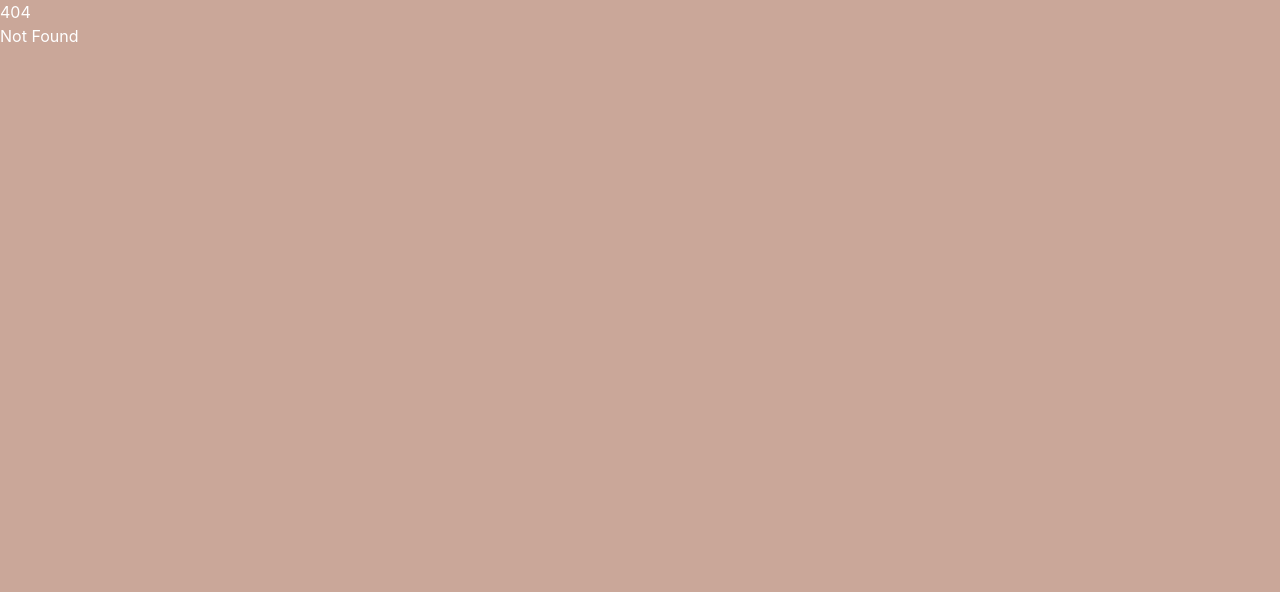
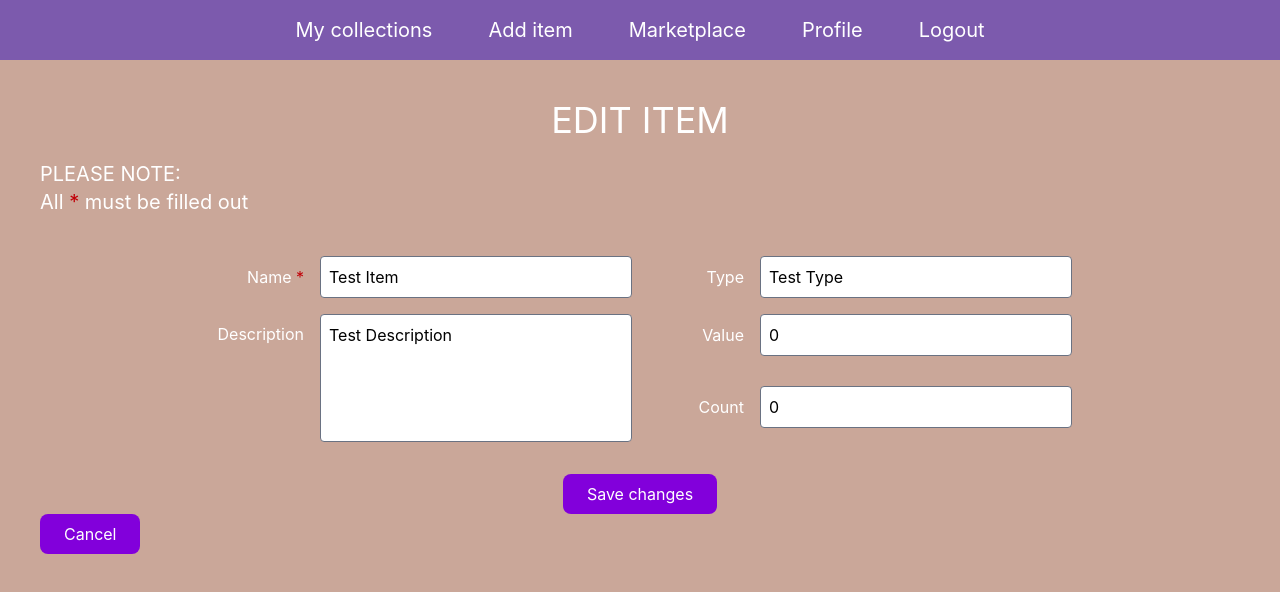
Before and after one commit to Aarhus-tech-project/hovedforloebsprojekth2-Duck413, a SvelteKit app in the folder Frontend/CollectionManagerGui/: page /items/1/edit in a window 1280 px wide. Before the commit this address had no page. Shown: the top 592 px of the page. Built offline with nearby package versions, Linux system fonts and the light colour scheme.

Commit message:
Changes to item pages on my GUI

```diff
--- /dev/null
+++ b/Frontend/CollectionManagerGui/src/routes/(pages)/items/[itemID]/+page.svelte
@@ -0,0 +1,38 @@
+<!-- View 1 item -->
+<script>
+    import { goto } from '$app/navigation';
+    const { data } = $props();
+    const BASE = 'http://localhost:5215/api';
+
+async function deleteItem() {
+    const confirmed = confirm('Are you sure you want to delete this item? This cannot be undone.');
+    if (!confirmed) return;
+
+    await fetch(`${BASE}/Collection/${data.itemId}`, { method: 'DELETE' });
+    goto('/collections/${data.collectionId}');
+}
+</script>
+
+<h1 class="text-center text-4xl mt-10">
+    VIEW ITEM
+</h1>
+
+<nav class="flex justify-left ml-10 mt-10">
+    <button
+        class="bg-purple-700 text-white px-6 py-2 rounded-lg cursor-pointer hover:bg-purple-900"
+        onclick={() => goto(`/items/${data.itemId}/edit`)}>
+        Edit item
+    </button>
+    <button class="bg-purple-700 text-white px-6 py-2 rounded-lg cursor-pointer hover:bg-purple-900"
+        onclick={deleteItem}>
+        Delete item
+    </button>
+</nav>
+
+<nav class="flex justify-left ml-10 mt-10">
+    <button
+        class="bg-purple-700 text-white px-6 py-2 rounded-lg cursor-pointer hover:bg-purple-900"
+        onclick={() => goto(`/collections/${data.collectionId}`)}>
+        Go back to collection
+    </button>
+</nav>
--- /dev/null
+++ b/Frontend/CollectionManagerGui/src/routes/(pages)/items/[itemID]/+page.ts
@@ -0,0 +1,7 @@
+//View item
+export function load({ params }: { params: { id: string, itemId: string } }) {
+    return {
+        collectionId: params.id,
+        itemId: params.itemId
+    };
+}
--- /dev/null
+++ b/Frontend/CollectionManagerGui/src/routes/(pages)/items/[itemID]/edit/+page.svelte
@@ -0,0 +1,107 @@
+<!-- Edit item -->
+<script>
+    import { goto } from '$app/navigation';
+
+    const BASE = 'http://localhost:5215/api';
+    const { data } = $props();
+
+    let itemName = $state(data.item.itemName);
+    let itemDescription = $state(data.item.itemDescription ?? '');
+    let itemType = $state(data.item.itemType ?? '');
+    let itemValue = $state(data.item.itemValue ?? '');
+    let itemCount = $state(data.item.itemCount ?? '');
+    let submitted = $state(false);
+
+    async function updateItem() {
+        submitted = true;
+        if (!itemName.trim()) return;
+
+        /*await fetch(`${BASE}/Item/${data.itemId}`, {
+            method: 'PUT',
+            headers: { 'Content-Type': 'application/json' },
+            body: JSON.stringify({
+                itemName,
+                itemDescription,
+                itemType,
+                itemValue: Number(itemValue),
+                itemCount: Number(itemCount)
+            })
+        });
+        goto(`/collections/${data.collectionId}/items/${data.itemId}`);*/
+        goto('/items/itemTest');    }
+</script>
+
+<h1 class="text-center text-4xl mt-10">
+    EDIT ITEM
+</h1>
+
+<h2 class="text-xl ml-10 mt-5">PLEASE NOTE:</h2>
+<h2 class="text-xl ml-10">
+    All <span class="text-red-700">*</span> must be filled out
+</h2>
+
+<div class="w-full max-w-4xl mx-auto px-4">
+  <div class="grid grid-cols-2 gap-x-4 gap-y-4 mt-10">
+
+    <div class="flex items-center gap-4">
+      <label class="w-24 shrink-0 text-right">Name <span class="text-red-700">*</span></label>
+      <div class="flex flex-col flex-1">
+        <input
+          class="border p-2 rounded w-full text-black {submitted && !itemName.trim() ? 'border-red-500 border-2' : ''}"
+          type="text"
+          bind:value={itemName} />
+        {#if submitted && !itemName.trim()}
+          <p class="text-red-700 text-sm mt-1">Pick a name for your item</p>
+        {/if}
+      </div>
+    </div>
+
+    <div class="flex items-center gap-4">
+      <label class="w-24 shrink-0 text-right">Type</label>
+      <input class="border p-2 rounded w-full text-black flex-1" type="text" bind:value={itemType} />
+    </div>
+
+    <div class="flex items-start gap-4 row-span-2">
+      <label class="w-24 shrink-0 text-right mt-2">Description</label>
+      <textarea class="border p-2 rounded w-full h-32 text-black resize-none flex-1" bind:value={itemDescription}></textarea>
+    </div>
+
+    <div class="flex items-center gap-4 self-start">
+      <label class="w-24 shrink-0 text-right">Value</label>
+      <input class="border p-2 rounded w-full text-black flex-1" type="number" bind:value={itemValue} />
+    </div>
+
+    <div class="flex items-center gap-4 self-start">
+      <label class="w-24 shrink-0 text-right">Count</label>
+      <input class="border p-2 rounded w-full text-black flex-1" type="number" bind:value={itemCount} />
+    </div>
+
+    <div class="col-span-2 flex justify-center mt-4">
+      <button
+        class="bg-purple-700 text-white px-6 py-2 rounded-lg cursor-pointer hover:bg-purple-900"
+        onclick={updateItem}>
+        Save changes
+      </button>
+    </div>
+
+  </div>
+</div>
+
+<!-- TEST NAVIGATION; DELETE LATER-->
+<nav class="flex justify-left ml-10">
+  <button
+    class="bg-purple-700 text-white px-6 py-2 rounded-lg cursor-pointer hover:bg-purple-900"
+    onclick={() => goto('/items/itemTest')}>
+    Cancel
+  </button>
+</nav>
+
+<!-- ACTUAL NAVIGATION
+<nav class="flex justify-left ml-10">
+  <button
+    class="bg-purple-700 text-white px-6 py-2 rounded-lg cursor-pointer hover:bg-purple-900"
+    onclick={() => goto(`/collections/${data.collectionId}/items/${data.itemId}`)}>
+    Cancel
+  </button>
+</nav>
+-->
--- /dev/null
+++ b/Frontend/CollectionManagerGui/src/routes/(pages)/items/[itemID]/edit/+page.ts
@@ -0,0 +1,23 @@
+//Edit item
+/*ACTUAL CODE TO BE USED
+const BASE = 'http://localhost:5215/api';
+
+export async function load({ params }: { params: { id: string, itemId: string } }) {
+    const res = await fetch(`${BASE}/Item/${params.itemId}`);
+    const item = await res.json();
+    return { collectionId: params.id, itemId: params.itemId, item };
+}*/
+
+//TEST CODE, DELETE
+export function load({ params }: { params: { itemID: string } }) {
+    return {
+        itemId: params.itemID,
+        item: {
+            itemName: 'Test Item',
+            itemDescription: 'Test Description',
+            itemType: 'Test Type',
+            itemValue: 0,
+            itemCount: 0
+        }
+    };
+}
--- /dev/null
+++ b/Frontend/CollectionManagerGui/src/routes/(pages)/items/itemTest/+page.svelte
@@ -0,0 +1,50 @@
+<!-- TEST af View 1 item -->
+<script>
+    import { goto } from '$app/navigation';
+
+    const BASE = 'http://localhost:5215/api';
+
+async function deleteItem() {
+    const confirmed = confirm('Are you sure you want to delete this item? This cannot be undone.');
+    if (!confirmed) return;
+    goto('/collections/test');
+}
+</script>
+
+<h1 class="text-center text-4xl mt-10 mb-15">
+    TEST ITEM
+</h1>
+
+<div class="flex justify-center">
+    <p class="text-left text-2xl mb-10 mr-50 mb-60">
+        Description of item
+    </p>
+    <div class="flex flex-col gap-4 text-xl">
+        <p>Type of item</p>
+        <p>Value of item</p>
+        <p>Count of item</p>
+    </div>
+</div>
+
+<nav class="flex justify-center ml-10">
+    <button
+        class="bg-purple-700 text-white px-6 py-2 mr-10 rounded-lg cursor-pointer hover:bg-purple-900"
+        onclick={() => goto('/items/itemTest/edit/')}>
+        Edit item
+    </button>
+</nav>
+
+<nav class="flex justify-center mt-5">
+    <button class="bg-purple-700 text-white px-6 py-2 rounded-lg cursor-pointer hover:bg-purple-900"
+        onclick={deleteItem}>
+        Delete item
+    </button>
+</nav>
+
+<nav class="flex justify-left ml-10 mb-10 mt-10">
+    <button
+        class="bg-purple-700 text-white px-6 py-2 rounded-lg cursor-pointer hover:bg-purple-900"
+        onclick={() => goto(`/collections/test/`)}>
+        Go back to collection
+    </button>
+</nav>
--- a/Frontend/CollectionManagerGui/src/routes/(pages)/items/new/+page.svelte
+++ b/Frontend/CollectionManagerGui/src/routes/(pages)/items/new/+page.svelte
@@ -4,12 +4,15 @@
 
   const BASE = 'http://localhost:5215/api';
 
+  const { data } = $props();
+
   let itemName = $state('');
   let itemDescription = $state('');
   let itemType = $state('');
   let itemValue = $state('');
   let itemCount = $state('');
-  let selectedCollection = $state('');
+  let selectedCollection = $state(data.collectionId);
+  let submitted = $state(false);
 
   // @ts-ignore
   let collections = $state([]);
@@ -22,6 +25,10 @@
   }
 
 async function createItem() {
+    submitted = true;
+    if (!itemName.trim() || !selectedCollection) {
+      return;
+    }
     const res = await fetch(`${BASE}/Item`, {
         method: 'POST',
         headers: { 'Content-Type': 'application/json' },
@@ -42,7 +49,11 @@ async function createItem() {
         return;
     }
 
-    goto('/collections');
+    if (selectedCollection === 'wishlist') {
+        goto('/wishlist');
+    } else {
+        goto(`/collections/${selectedCollection}`);
+    }
   }
 
   loadCollections();
@@ -53,66 +64,82 @@ async function createItem() {
 </script>
 
 <h1 class="text-center text-4xl mt-10">
-    CREATE ITEMS
+    CREATE A NEW ITEM
 </h1>
 
 <h2 class="text-xl flex justify-left ml-10 mt-5">
   PLEASE NOTE:
 </h2>
-<h2 class="text-xl flex justify-left ml-10">
-  An item must be placed in a collection or wishlist and can't "live" on its own
+<h2 class="text-xl justify-left ml-10">
+  All <span class="text-red-700">*</span> must be filled out
 </h2>
 
-<div class="grid gap-x-10 gap-y-4 mt-10 max-w-4xl mx-auto">
-  <div class="flex items-center gap-4 grid-cols-1">
-    <label class="w-32 text-right">Name</label>
-    <input class="border p-2 rounded w-96 text-black" type="text" bind:value={itemName} />
+<div class="w-full max-w-4xl mx-auto px-4">
+  <div class="grid grid-cols-2 gap-x-4 gap-y-4 mt-10">
+
+    <div class="flex items-center gap-4">
+      <label class="w-20 shrink-0 text-right">Name<span class="text-red-700">*</span></label>
+      <div class="flex flex-col flex-1">
+        <input class="border p-2 rounded w-full text-black {submitted && !itemName.trim() ? 'border-red-500 border-2' : ''}" type="text" bind:value={itemName} />
+        {#if submitted && !itemName.trim()}
+          <p class="text-red-700 text-sm mt-1">Pick a name for your item</p>
+        {/if}
+      </div>
     </div>
 
-  <div class="flex items-start gap-4 grid-cols-1">
-    <label class="w-32 text-right mt-2">Description (optional)</label>
-    <textarea class="border p-2 rounded w-96 h-32 text-black resize-none" bind:value={itemDescription}></textarea>
+    <div class="flex items-center gap-4">
+      <label class="w-20 shrink-0 text-right">Type</label>
+      <input class="border p-2 rounded w-full text-black flex-1" type="text" bind:value={itemType} />
     </div>
 
-  <div class="flex items-center gap-4 grid-cols-2">
-    <label class="w-32 text-right">Type (optional)</label>
-    <input class="border p-2 rounded w-96 text-black" type="text" bind:value={itemType} />
+    <div class="flex items-start gap-4 row-span-2">
+      <label class="w-20 shrink-0 text-right mt-2">Description</label>
+      <textarea class="border p-2 rounded w-full h-32 text-black resize-none flex-1" bind:value={itemDescription}></textarea>
     </div>
 
-  <div class="flex items-center gap-4 grid-cols-2">
-    <label class="w-32 text-right">Value (optional)</label>
-    <input class="border p-2 rounded w-96 text-black" type="number" bind:value={itemValue} />
+    <div class="flex items-center gap-4 self-start">
+      <label class="w-20 shrink-0 text-right">Value</label>
+      <input class="border p-2 rounded w-full text-black flex-1" type="number" bind:value={itemValue} />
     </div>
 
-  <div class="flex items-center gap-4 grid-cols-2">
-    <label class="w-32 text-right">Count (optional)</label>
-    <input class="border p-2 rounded w-96 text-black" type="number" bind:value={itemCount} />
+    <div class="flex items-center gap-4 self-start">
+      <label class="w-20 shrink-0 text-right">Count</label>
+      <input class="border p-2 rounded w-full text-black flex-1" type="number" bind:value={itemCount} />
     </div>
 
-  <!-- Dropdown for collection or wishlist -->
-  <div class="flex items-center gap-4">
-    <label class="w-32 text-right">Add to</label>
-    <select class="border p-2 rounded w-96 text-black" bind:value={selectedCollection}>
+    <div class="col-span-2 flex items-center justify-center mt-5 mb-5 gap-4">
+      <label class="w-32 shrink-0 text-right">Add to <span class="text-red-700">*</span></label>
+      <div class="flex flex-col flex-1 max-w-sm">
+        <select
+          class="border p-2 rounded w-full text-black"
+          style={submitted && !selectedCollection ? 'border: 2px solid red' : ''}
+          bind:value={selectedCollection}>
           <option value="">-- Select --</option>
           <option value="wishlist">Wishlist</option>
           {#each collections as collection}
             <option value={collection.collectionID}>{collection.collectionName}</option>
           {/each}
         </select>
+        {#if submitted && !selectedCollection}
+          <p class="text-red-700 text-sm mt-1">Select a collection or a wishlist</p>
+        {/if}
+      </div>
     </div>
 
+    <div class="col-span-2 flex justify-center">
       <button
-    class="bg-purple-700 text-white px-6 py-2 rounded-lg mt-4 cursor-pointer hover:bg-purple-900"
+        class="bg-purple-700 text-white px-6 py-2 rounded-lg cursor-pointer hover:bg-purple-900"
         onclick={createItem}>
         Add item
       </button>
-
+    </div>
+  </div>
 </div>
 
-<nav class="flex justify-left ml-10 mt-10">
+<nav class="flex justify-left ml-10">
   <button
-    class="bg-purple-700 text-white px-6 py-2 mb-10 rounded-lg cursor-pointer hover:bg-purple-900"
-    onclick={() => goto('/collections')}>
-    Go back
+    class="bg-purple-700 text-white px-6 py-2 rounded-lg cursor-pointer hover:bg-purple-900"
+    onclick={() => goto(data.from)}>
+    Cancel
   </button>
 </nav>
--- /dev/null
+++ b/Frontend/CollectionManagerGui/src/routes/(pages)/items/new/+page.ts
@@ -0,0 +1,6 @@
+//Create item page
+export function load({ url }: { url: URL }) {
+    const collectionId = url.searchParams.get('collectionId') ?? '';
+    const from = url.searchParams.get('from') ?? '/collections';
+    return { collectionId, from };
+}
```
Lines whose indentation alone changed are shown as unchanged.
